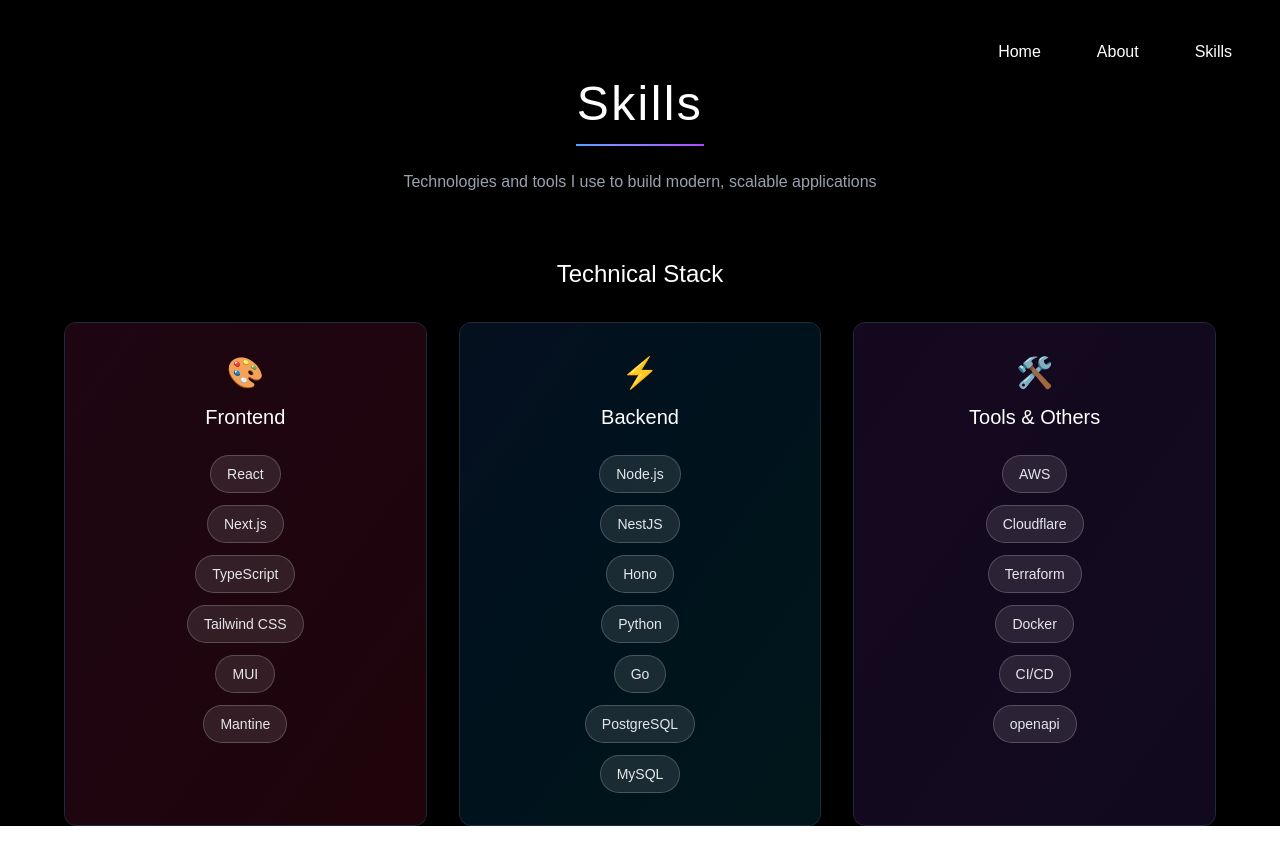
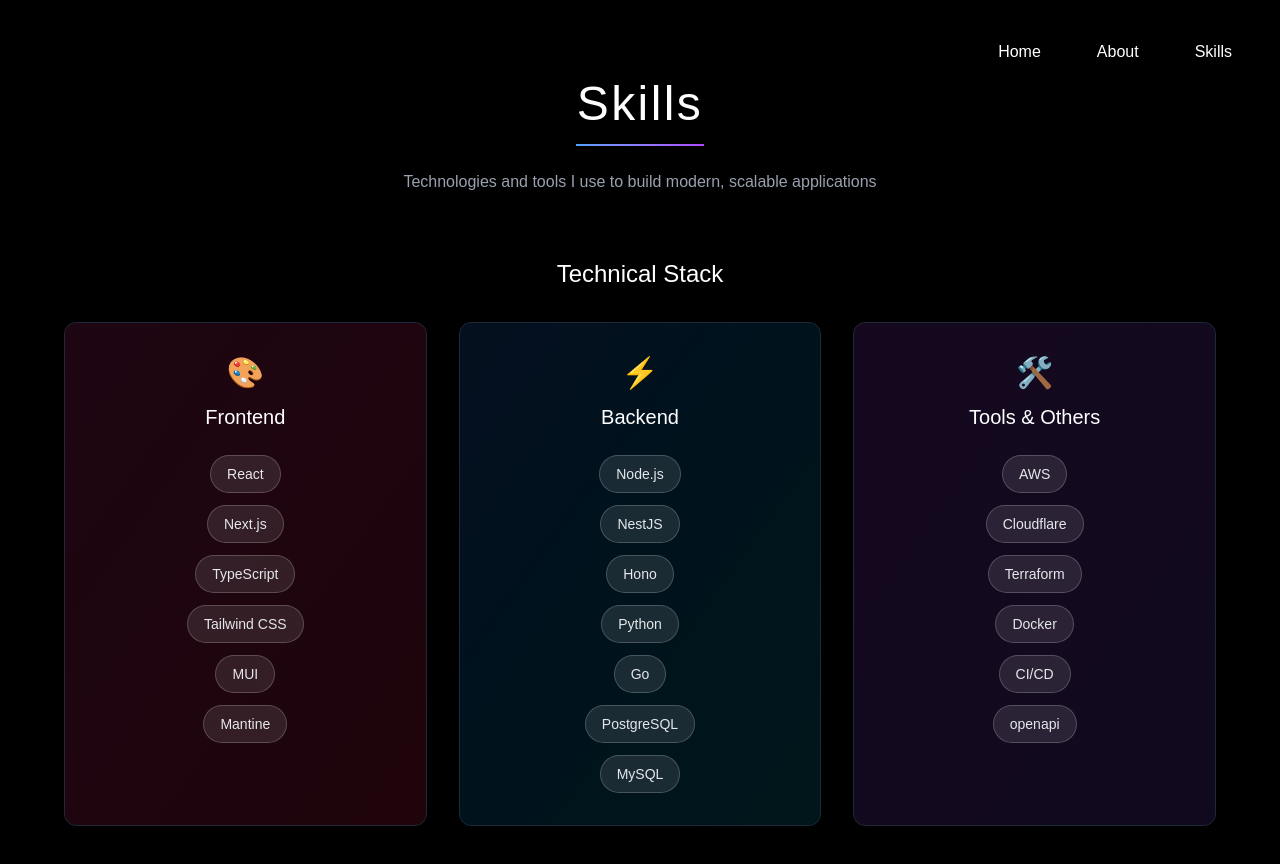
Before and after one commit to Shuhei-pp/shuhei-pp.space, a Next.js app in the folder front/: page /skills in a window 1280 px wide. Shown: the top 864 px of the page. Before the commit the page ends 826 px from the top, so only its background shows below. Built offline with nearby package versions, Linux system fonts and the light colour scheme.

Commit message:
add padding

```diff
--- a/front/src/app/skills/page.tsx
+++ b/front/src/app/skills/page.tsx
@@ -21,7 +21,7 @@
 		<div className="min-h-screen bg-black text-white">
 			<Header />
 
-			<div className="pt-16 sm:pt-20 px-4 sm:px-8">
+			<div className="py-16 sm:py-20 px-4 sm:px-8">
 				<div className="max-w-6xl mx-auto">
 					{/* Mobile-First Header */}
 					<div className="text-center mb-12 sm:mb-16">
```
